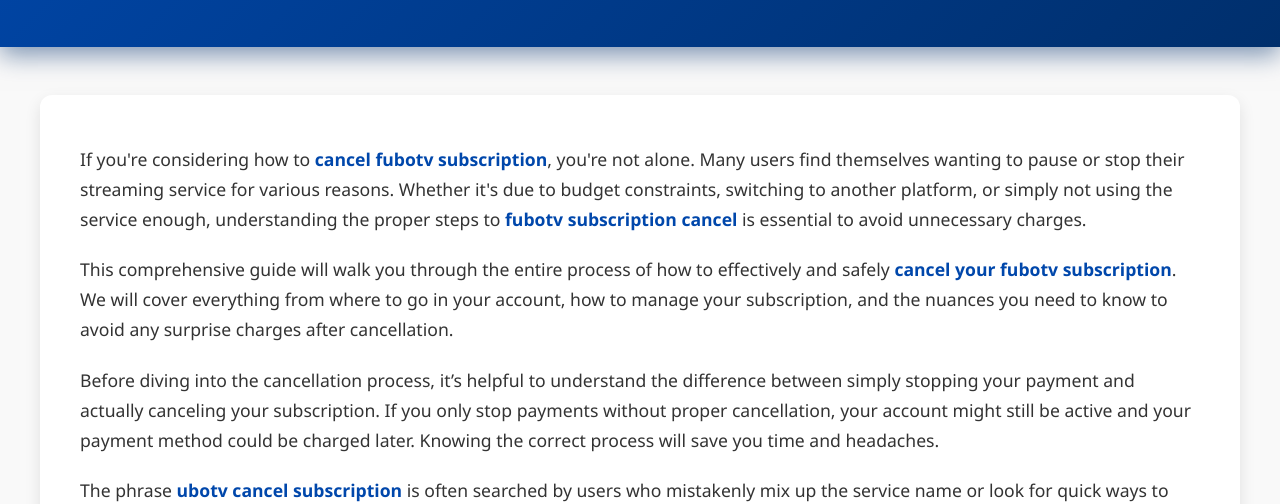
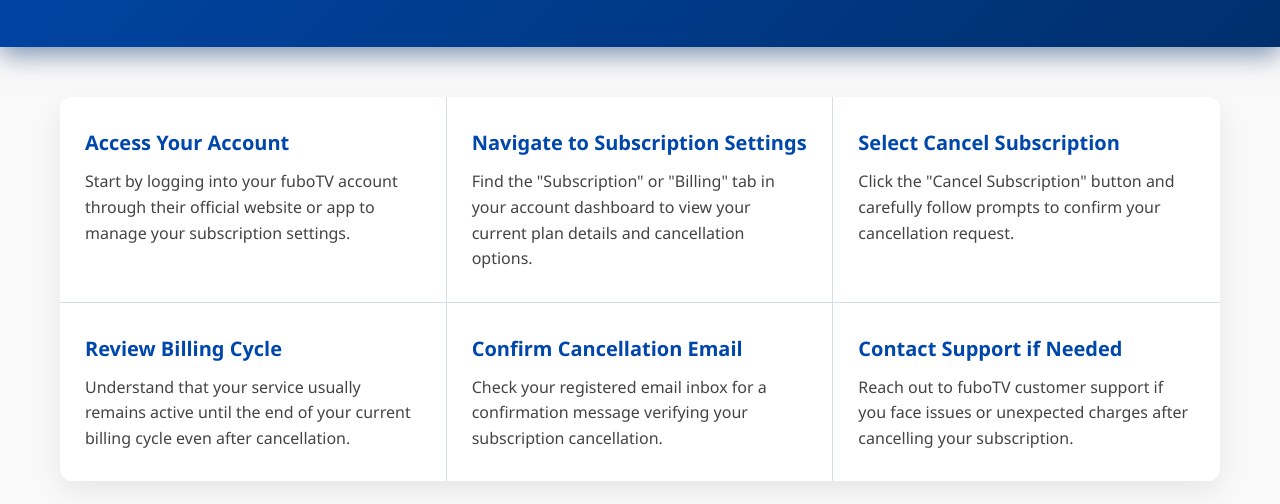
Before and after one commit to fubotvsub01/fubotv-subscription, a plain HTML site: page index.html in a window 1280 px wide. Shown: the part 304-808 px from the top of the page. Drawn offline with Linux system fonts and the light colour scheme.

Commit message:
Update index.html

```diff
--- a/index.html
+++ b/index.html
@@ -130,6 +130,83 @@
       font-size: 0.95rem;
     }
   }
+
+  .services-container {
+    max-width: 1200px;
+    margin: 50px auto;
+    padding: 0 20px;
+  }
+
+  .services-grid {
+    display: flex;
+    flex-wrap: wrap;
+    border-radius: 12px;
+    overflow: hidden;
+    box-shadow: 0 10px 28px rgba(0,0,0,0.08);
+  }
+
+  .service-item {
+    flex: 1 1 33.3333%;
+    background: #fff;
+    padding: 30px 25px;
+    border-right: 1px solid #d7dde6;
+    border-bottom: 1px solid #d7dde6;
+    transition: transform 0.3s ease, box-shadow 0.3s ease;
+  }
+
+  /* Remove right border on last item in each row */
+  .service-item:nth-child(3n) {
+    border-right: none;
+  }
+  /* Remove bottom border on last row */
+  .service-item:nth-last-child(-n+3) {
+    border-bottom: none;
+  }
+
+  /* Hover animation */
+  .service-item:hover {
+    box-shadow: 0 12px 24px rgba(0, 71, 171, 0.25);
+    transform: translateY(-6px);
+    background: #e9f0ff;
+  }
+
+  .service-title {
+    font-weight: 700;
+    font-size: 1.25rem;
+    margin-bottom: 10px;
+    color: #0047ab;
+  }
+
+  .service-text {
+    font-size: 1rem;
+    line-height: 1.6;
+    color: #444;
+  }
+
+  /* Responsive */
+  @media (max-width: 900px) {
+    .service-item {
+      flex: 1 1 50%;
+      border-right: 1px solid #d7dde6;
+    }
+    .service-item:nth-child(2n) {
+      border-right: none;
+    }
+    .service-item:nth-last-child(-n+2) {
+      border-bottom: none;
+    }
+  }
+
+  @media (max-width: 600px) {
+    .service-item {
+      flex: 1 1 100%;
+      border-right: none !important;
+      border-bottom: 1px solid #d7dde6;
+    }
+    .service-item:last-child {
+      border-bottom: none;
+    }
+  }
 </style>
 </head>
 <body>
@@ -142,6 +219,54 @@
 <section class="hero" role="banner">
   <h1>How To Cancel Your fuboTV Subscription?</h1>
 </section>
+
+ <div class="services-container">
+    <div class="services-grid">
+
+      <div class="service-item">
+        <div class="service-title">Access Your Account</div>
+        <div class="service-text">
+          Start by logging into your fuboTV account through their official website or app to manage your subscription settings.
+        </div>
+      </div>
+
+      <div class="service-item">
+        <div class="service-title">Navigate to Subscription Settings</div>
+        <div class="service-text">
+          Find the "Subscription" or "Billing" tab in your account dashboard to view your current plan details and cancellation options.
+        </div>
+      </div>
+
+      <div class="service-item">
+        <div class="service-title">Select Cancel Subscription</div>
+        <div class="service-text">
+          Click the "Cancel Subscription" button and carefully follow prompts to confirm your cancellation request.
+        </div>
+      </div>
+
+      <div class="service-item">
+        <div class="service-title">Review Billing Cycle</div>
+        <div class="service-text">
+          Understand that your service usually remains active until the end of your current billing cycle even after cancellation.
+        </div>
+      </div>
+
+      <div class="service-item">
+        <div class="service-title">Confirm Cancellation Email</div>
+        <div class="service-text">
+          Check your registered email inbox for a confirmation message verifying your subscription cancellation.
+        </div>
+      </div>
+
+      <div class="service-item">
+        <div class="service-title">Contact Support if Needed</div>
+        <div class="service-text">
+          Reach out to fuboTV customer support if you face issues or unexpected charges after cancelling your subscription.
+        </div>
+      </div>
+
+    </div>
+  </div>
 
 <main class="container" role="main">
   <p>
```
